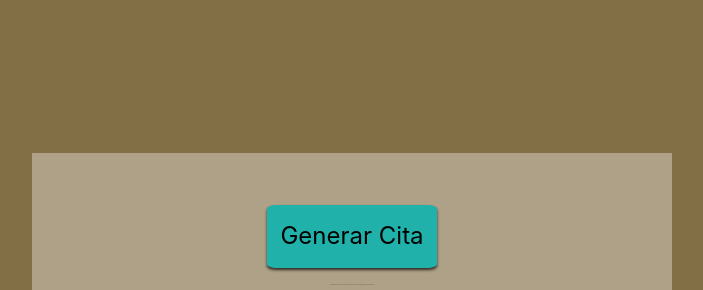
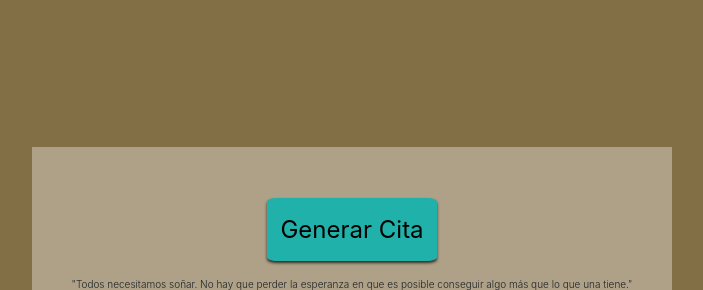
Before and after one commit to TAventura/TAventura.github.io-randomquotes, a plain HTML site: page index.html in a window 1280 px wide. Shown: the part 87-377 px from the top of the page, without its empty margins (288-991 px from the left). Drawn offline with nearby package versions, Linux system fonts and the light colour scheme.

Commit message:
Update estilos.css

```diff
--- a/estilos.css
+++ b/estilos.css
@@ -61,7 +61,7 @@ button:hover { /*IMPORTANTE, VER DE HACER UNA ANIMACION PARA QUE EL CAMBIO SEA M
 
 .cita {
     text-align: center;
-    font-size: 5%;
+    font-size: 10px;
 }
 
 .autor {
```
